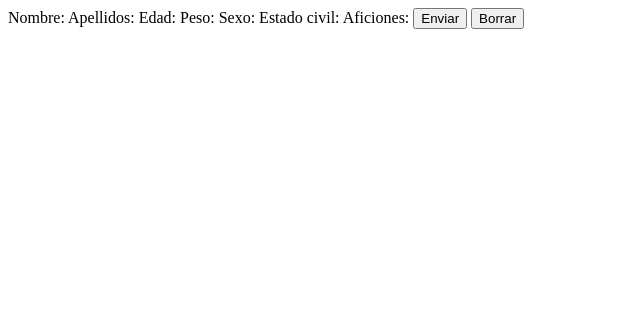
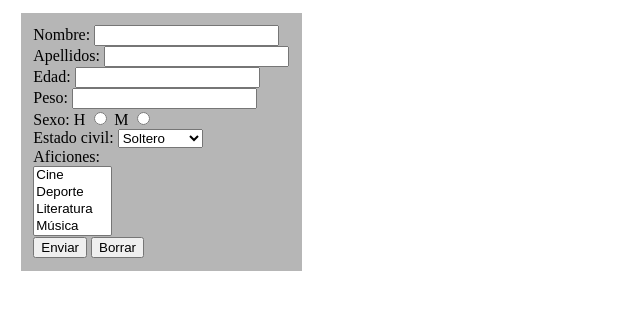
Before and after one commit to teococh/web-server, a PHP site: page /php/sesiones/sesiones2A.php in a window 1280 px wide. Shown: the top 310 px of the page, without its empty margins (0-640 px from the left). Run offline with PHP 8.4, Linux system fonts and the light colour scheme.

Commit message:
php sesiones ejercicio 2a

```diff
--- a/php/sesiones/sesiones2A.php
+++ b/php/sesiones/sesiones2A.php
@@ -4,19 +4,36 @@
     <meta charset="UTF-8">
     <meta name="viewport" content="width=device-width, initial-scale=1.0">
     <title>Teo Coch</title>
+    <link rel="stylesheet" href="./css/styles.css">
 </head>
 <body>
     <article>
         <form action="post">
-            Nombre:
-            Apellidos:
-            Edad:
-            Peso: <!-- Entre 10 y 150 -->
-            Sexo:
-            Estado civil: <!-- (Soltero, Casado, Viudo, Divorciado, Otro) -->
-            Aficiones: <!-- Cine, Deporte, Literatura, Música, Cómics,
+            Nombre: <input type="text" name="nombre" id=""><br>
+            Apellidos: <input type="text" name="apellido" id=""><br>
+            Edad: <input type="number" name="edad" id=""><br>
+            Peso: <input type="number" name="" id=""><br><!-- Entre 10 y 150 -->
+            Sexo: H <input type="radio" name="sexo" value="h" id=""> M <input type="radio" name="sexo" value="m" id=""><br>
+            Estado civil: <select name="ec" id="">
+                <option value="soltero">Soltero</option>
+                <option value="casado">Casado</option>
+                <option value="viudo">Viudo</option>
+                <option value="divorciado">Divorciado</option>
+                <option value="otro">Otro</option>
+            </select><br>
+
+            <!-- (Soltero, Casado, Viudo, Divorciado, Otro) -->
+            Aficiones: <br><select name="aficiones" multiple id="">
+                <option value="cine">Cine</option>
+                <option value="deporte">Deporte</option>
+                <option value="literatura">Literatura</option>
+                <option value="musica">Música</option>
+                <option value="comics">Cómics</option>
+                <option value="series">Series</option>
+                <option value="videojuegos">Videojuegos</option>
+            </select><br><!-- Cine, Deporte, Literatura, Música, Cómics,
 Series, Videojuegos -->
-            <input type="button" value="Enviar">
+            <input type="submit" value="Enviar">
             <input type="reset" value="Borrar">
         </form>
     </article>
```
